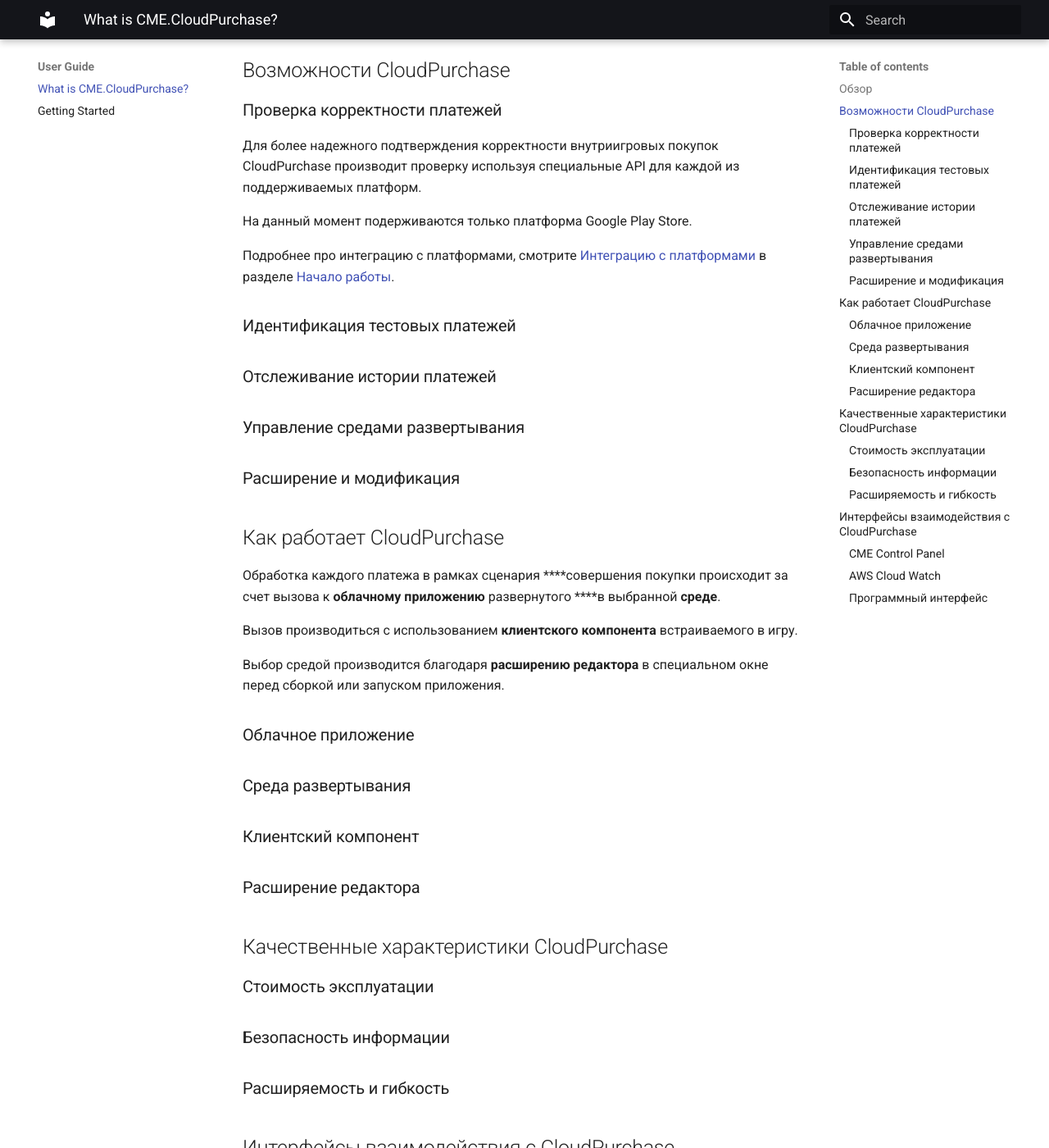
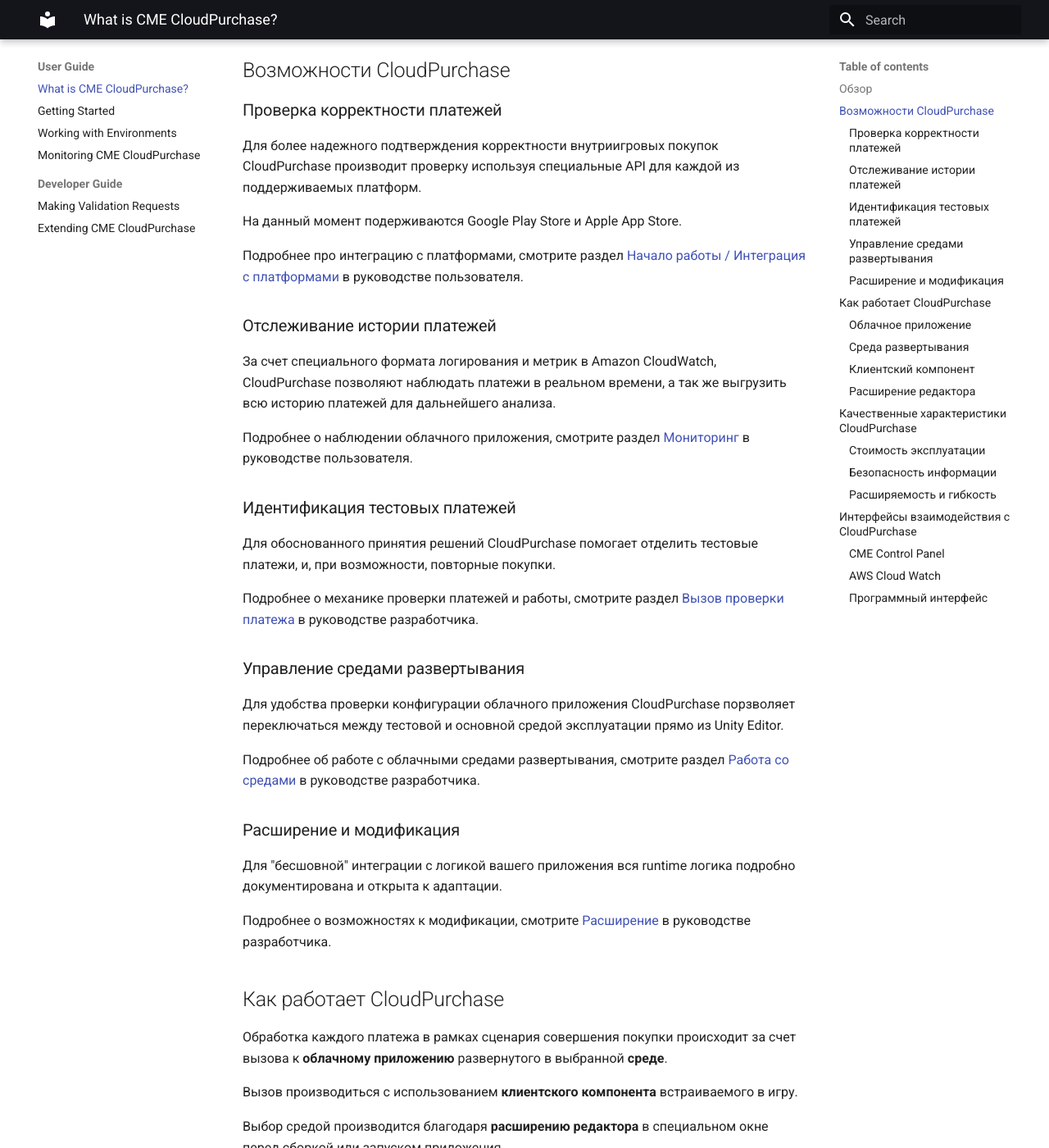
Before and after one commit to creative-mobile/CME.Documentation, an MkDocs documentation site: the page built from docs/index.md, in a window 1280 px wide and 1400 px high, scrolled down 603 px. Shown: the whole window at 82% size. Built offline with MkDocs 1.6.1 and Material for MkDocs 9.7.7, drawn with Linux system fonts in a browser that asks for light colours; some of the changed text lies outside the part shown.

Commit message:
Features overview

```diff
--- a/docs/index.md
+++ b/docs/index.md
@@ -1,10 +1,11 @@
 # Что такое CME.CloudPurchase?
 
 [//]: # (👉🏿 В первую очередь мне &#40;читателю&#41; нужно соотнести мой “запрос” в рамках которого я перешел по ссылке и “что же я получил”)
+[//]: # (👉🏿 Разжечь любопытство! Нужна красивая схема!)
 
 ## Обзор
 
-CME CloudPayment это расширение Unity для серверной обработки внутриигровых платежей в вашей собственной облачной среде AWS.
+CME CloudPurchase это расширение Unity для серверной обработки внутриигровых платежей в вашей собственной облачной среде AWS.
 
 Расширение состоит из двух частей:
 
@@ -15,12 +16,12 @@
 
 **Далее**
 
-- [Возможности CloudPurchase](#cloudpurchase)
-- [Как работает CloudPurchase](#cloudpurchase_1)
-- [Качественные характеристики](#cloudpurchase_2)
+- [Возможности CME CloudPurchase](#key-features)
+- [Как работает CME CloudPurchase](#how-it-works)
+- [Качественные оптимизации](#quality-objectives)
 - [Интерфейсы взаимодействия](#cloudpurchase_3)
 
-## Возможности CloudPurchase
+## <a id="key-features"></a> Возможности CloudPurchase
 
 [//]: # (Теперь нужно уточнить точно мне это нужно?)
 
@@ -28,21 +29,37 @@
 
 Для более надежного подтверждения корректности внутриигровых покупок CloudPurchase производит проверку используя специальные API для каждой из поддерживаемых платформ.
 
-На данный момент подерживаются только платформа Google Play Store.
+На данный момент подерживаются Google Play Store и Apple App Store.
 
-Подробнее про интеграцию с платформами, смотрите [Интеграцию с платформами](user_guide/platform_integration.md) в разделе [Начало работы](user_guide/getting_started.md).
+Подробнее про интеграцию с платформами, смотрите раздел [Начало работы / Интеграция с платформами](user_guide/getting_started.md#platform_integration) в руководстве пользователя.
+
+### Отслеживание истории платежей
+
+За счет специального формата логирования и метрик в Amazon CloudWatch, CloudPurchase позволяют наблюдать платежи в реальном времени, а так же выгрузить всю историю платежей для дальнейшего анализа.
+
+Подробнее о наблюдении облачного приложения, смотрите раздел [Мониторинг](user_guide/monitoring.md) в руководстве пользователя.
 
 ### Идентификация тестовых платежей
 
-### Отслеживание истории платежей
+Для обоснованного принятия решений CloudPurchase помогает отделить тестовые платежи, и, при возможности, повторные покупки.
+
+Подробнее о механике проверки платежей и работы, смотрите раздел [Вызов проверки платежа](user_guide/making_validation_requests.md) в руководстве разработчика.
 
 ### Управление средами развертывания
 
+Для удобства проверки конфигурации облачного приложения CloudPurchase порзволяет переключаться между тестовой и основной средой эксплуатации прямо из Unity Editor.
+
+Подробнее об работе с облачными средами развертывания, смотрите раздел [Работа со средами](user_guide/working_with_environments.md) в руководстве разработчика.
+
 ### Расширение и модификация
 
-## Как работает CloudPurchase
+Для "бесшовной" интеграции с логикой вашего приложения вся runtime логика подробно документирована и открыта к адаптации.
 
-Обработка каждого платежа в рамках сценария ****совершения покупки происходит за счет вызова к **облачному приложению** развернутого ****в выбранной **среде**.
+Подробнее о возможностях к модификации, смотрите [Расширение](user_guide/extending.md) в руководстве разработчика.
+
+## <a id="how-it-works"></a> Как работает CloudPurchase
+
+Обработка каждого платежа в рамках сценария совершения покупки происходит за счет вызова к **облачному приложению** развернутого в выбранной **среде**.
 
 Вызов производиться с использованием **клиентского компонента** встраиваемого в игру.
 
@@ -66,7 +83,7 @@
 
 [//]: # (Содержимое расширения, в том числе и Runtime)
 
-## Качественные характеристики CloudPurchase
+## <a id="quality-objectives"></a> Качественные характеристики CloudPurchase
 
 ### Стоимость эксплуатации
 
--- a/mkdocs.yml
+++ b/mkdocs.yml
@@ -1,8 +1,15 @@
 site_name: Creative Mobile Elements
 nav:
   - "User Guide":
-    - "What is CME.CloudPurchase?": index.md
+    - "What is CME CloudPurchase?": index.md
     - "Getting Started": user_guide/getting_started.md
+    - "Working with Environments": user_guide/working_with_environments.md
+    - "Monitoring CME CloudPurchase": user_guide/monitoring.md
+    - "Developer Guide":
+      - "Making Validation Requests": user_guide/making_validation_requests.md
+      - "Extending CME CloudPurchase": user_guide/extending.md
+  - "API Reference":
+    - api_reference/namespaces.md
 theme:
   name: material
   features:
```
Also changed, not shown: docs/api_reference/namespaces.md (added), docs/assets/press_logo_1.svg (deleted), docs/user_guide/extending.md (added), docs/user_guide/making_validation_requests.md (added), docs/user_guide/monitoring.md (added), docs/user_guide/working_with_environments.md (added).
